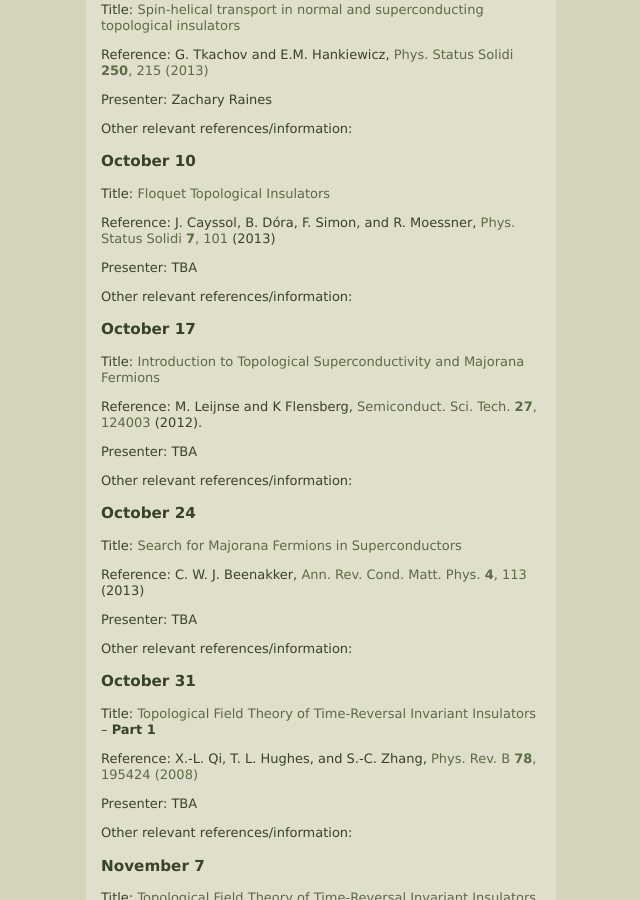
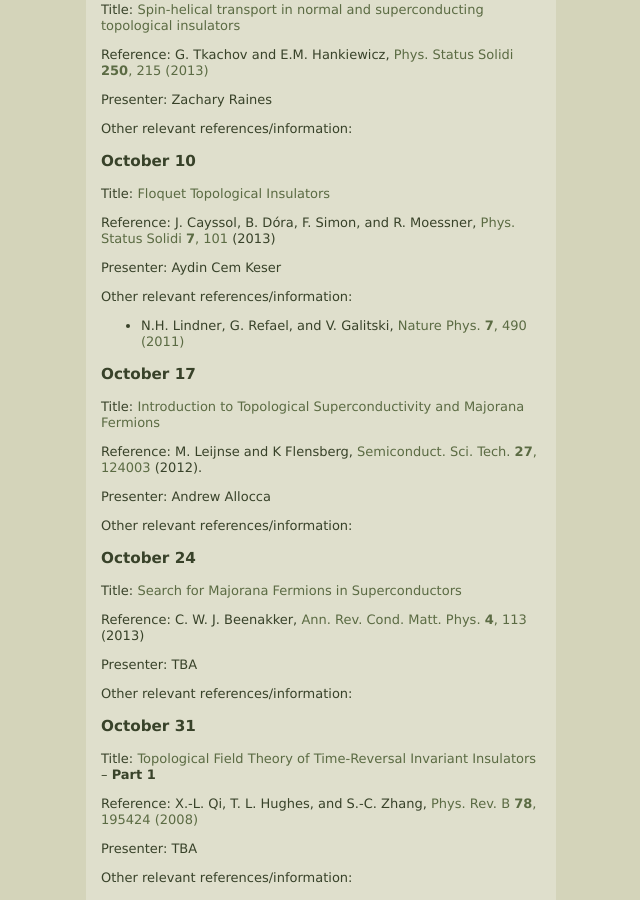
Before and after one commit to jhwilson/old-jhwilson.github.io, a Jekyll site: the page built from cmt-journal-club.markdown, in a window 1280 px wide and 900 px high, scrolled down 894 px. Shown: the whole window, without its empty margins (269-909 px from the left). Built offline with Jekyll 4.4.1, drawn with Linux system fonts in a browser that asks for light colours; nearby versions of some CDN libraries.

Commit message:
Added Aydin's other references and new speaker

```diff
--- a/cmt-journal-club.markdown
+++ b/cmt-journal-club.markdown
@@ -60,9 +60,10 @@ Title:	[Floquet Topological Insulators](http://dx.doi.org/10.1002/pssr.201206451
 
 Reference: J. Cayssol, B. Dóra, F. Simon, and R. Moessner, [Phys. Status Solidi **7**, 101](http://dx.doi.org/10.1002/pssr.201206451) (2013)
 
-Presenter: TBA
+Presenter: Aydin Cem Keser
 
 Other relevant references/information:
+- N.H. Lindner, G. Refael, and V. Galitski, [Nature Phys. **7**, 490 (2011)](http://dx.doi.org/10.1038/nphys1926)
 
 ### October 17
 
@@ -70,7 +71,7 @@ Title: [Introduction to Topological Superconductivity and Majorana Fermions](htt
 
 Reference: M. Leijnse and K Flensberg, [Semiconduct. Sci. Tech. **27**, 124003](http://dx.doi.org/10.1088/0268-1242/27/12/124003) (2012).
 
-Presenter: TBA
+Presenter: Andrew Allocca
 
 Other relevant references/information:
 
```
